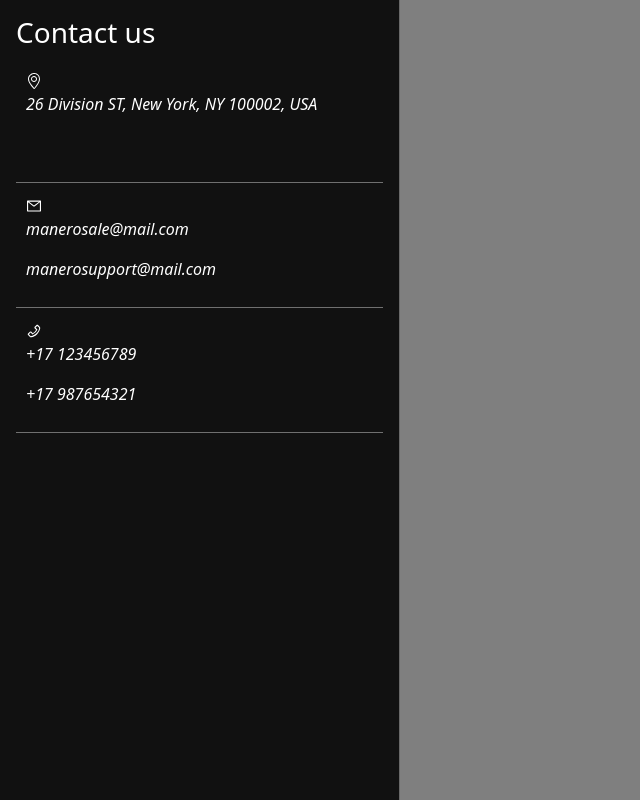
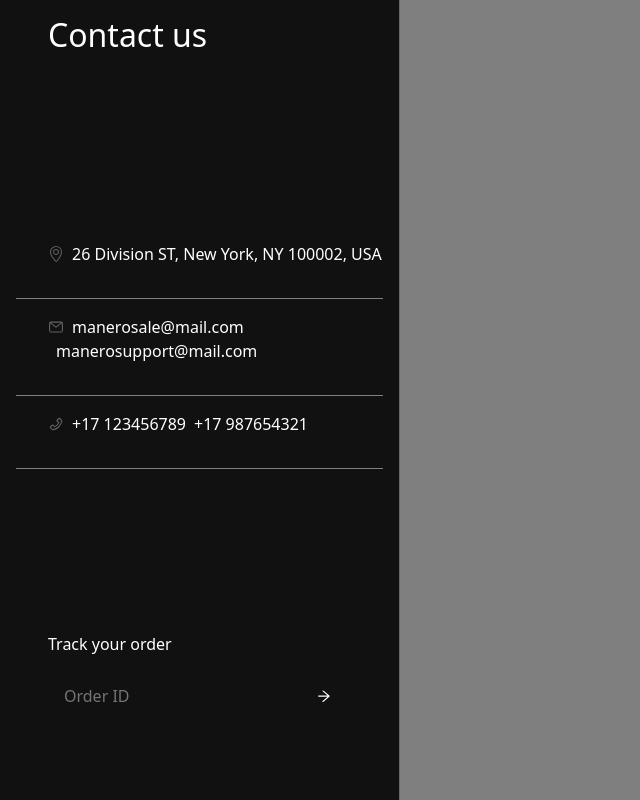
Before and after one commit to Ludwigstud/Webshop_Scrum, a React (Create React App) app in the folder Frontend/webapp-shop/: page / in a window 1280 px wide. Both pictures are taken after a click on the button 50 px from the left and 43 px from the top of the page. Shown: the whole page, without its empty margins (0-640 px from the left). Built offline with nearby package versions, Linux system fonts and the light colour scheme.

Commit message:
made the burgermenu, styling and a test.

```diff
--- /dev/null
+++ b/Frontend/package.json
@@ -0,0 +1,6 @@
+{
+  "dependencies": {
+    "react-icons": "^4.11.0",
+    "sass": "^1.69.4"
+  }
+}
--- a/Frontend/webapp-shop/src/components/topNavbar/TopNavbar.jsx
+++ b/Frontend/webapp-shop/src/components/topNavbar/TopNavbar.jsx
@@ -2,8 +2,11 @@ import { useState } from 'react';
 import Button from 'react-bootstrap/Button';
 import Offcanvas from 'react-bootstrap/Offcanvas';
 import { SlLocationPin } from 'react-icons/sl';
-import { AiOutlineMail } from 'react-icons/ai';
-import { AiOutlinePhone } from 'react-icons/ai';
+import {
+  AiOutlineMail,
+  AiOutlinePhone,
+  AiOutlineArrowRight,
+} from 'react-icons/ai';
 import './_topNavbar.scss';
 
 function Example() {
@@ -26,20 +29,34 @@ function Example() {
         <Offcanvas.Body className='offcanvas-body'>
           <h3>Contact us</h3>
           <div className='contact-icons'>
-            <i className='icon'>
-              <SlLocationPin />
+            <div className='contactinfo'>
+              <SlLocationPin className='icon' />
               <p>26 Division ST, New York, NY 100002, USA</p>
-            </i>
-            <i className='icon'>
-              <AiOutlineMail />
+            </div>
+
+            <div className='contactinfo'>
+              <AiOutlineMail className='icon' />
               <p>manerosale@mail.com</p>
               <p>manerosupport@mail.com</p>
-            </i>
-            <i className='icon'>
-              <AiOutlinePhone />
+            </div>
+
+            <div className='contactinfo'>
+              <AiOutlinePhone className='icon' />
               <p>+17 123456789</p>
               <p>+17 987654321</p>
-            </i>
+            </div>
+          </div>
+
+          <div className='order-tracker'>
+            <p>Track your order</p>
+            <div className='input-container'>
+              <input type='text' placeholder='Order ID' />
+              <button type='submit'>
+                <div className='container-arrow'>
+                  <AiOutlineArrowRight />
+                </div>
+              </button>
+            </div>
           </div>
         </Offcanvas.Body>
       </Offcanvas>
--- a/Frontend/webapp-shop/src/components/topNavbar/_topNavbar.scss
+++ b/Frontend/webapp-shop/src/components/topNavbar/_topNavbar.scss
@@ -28,29 +28,92 @@
     }
 }
 
-.offcanvas-title {
-    color: $color-white;
-}
+
+
+
 
 .offcanvas-body {
+    h3 {
+        padding-bottom: 2rem;
+        padding-left: 2rem;
+        font-size: 2rem;
+    }
+
     background-color: $color-black;
     color: $color-white;
+    padding-top: 6rem;
+    height: 100%;
+    display: flex;
+    flex-direction: column;
+    justify-content: space-between;
 
     .contact-icons {
-        display: grid;
-        grid-template-columns: 1fr;
-        grid-template-rows: repeat(3, 1fr);
-        grid-column-gap: 0px;
-        grid-row-gap: 0px;
 
-        .icon {
-            border-bottom: 1px solid $color-grey;
-            padding: 10px;
-            .p{
-                margin: 0;
 
+        .contactinfo {
+            display: flex;
+            align-items: center;
+            margin-bottom: 1rem;
+            flex-wrap: wrap;
+            border-bottom: 1px solid gray;
+            padding-left: 2rem;
+            padding-bottom: 2rem;
+
+            .icon {
+                border-radius: 50%;
+                outline: 2px solid var(--color-text-faded);
+                outline-offset: 0.5rem;
+                display: inline-flex;
+                justify-content: center;
+                color: $color-greytext;
             }
 
+            p {
+                padding-left: 0.5rem;
+                margin: 0px;
+            }
         }
     }
 }
+
+
+.order-tracker {
+    padding-bottom: 4rem;
+    padding-left: 2rem;
+    display: flex;
+    flex-direction: column;
+    align-items: left; // Center elements vertically
+
+    .input-container {
+        position: relative;
+        display: flex; // Use flex for input container
+        align-items: center; // Center elements vertically
+        gap: 10px; // Spacing between input and button
+
+        input {
+            all: unset;
+            height: 3rem;
+            border-radius: 2.5rem;
+            padding-left: 1rem;
+        }
+
+        button {
+            position: absolute;
+            top: 50%;
+            right: 2.4rem;
+            transform: translateY(-50%);
+            border: 0;
+            padding: 0;
+            background: transparent;
+            color: var(--color-greytext);
+            border-radius: 50%;
+            width: 2.6rem;
+            height: 2.6rem;
+
+            .container-arrow {
+                display: flex;
+                justify-content: center;
+            }
+        }
+    }
+}
```
Also changed, not shown: 1 other file (tests, documents, lock files or other folders).
